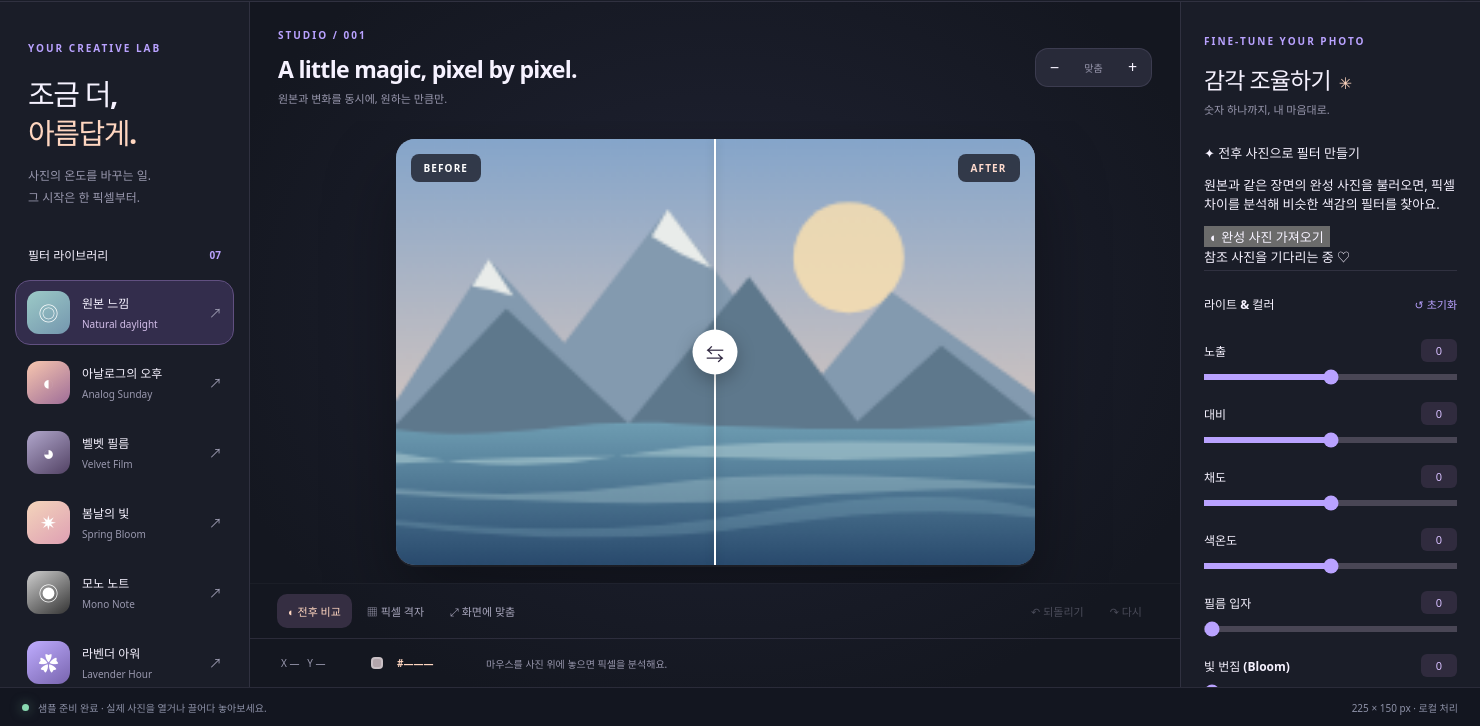
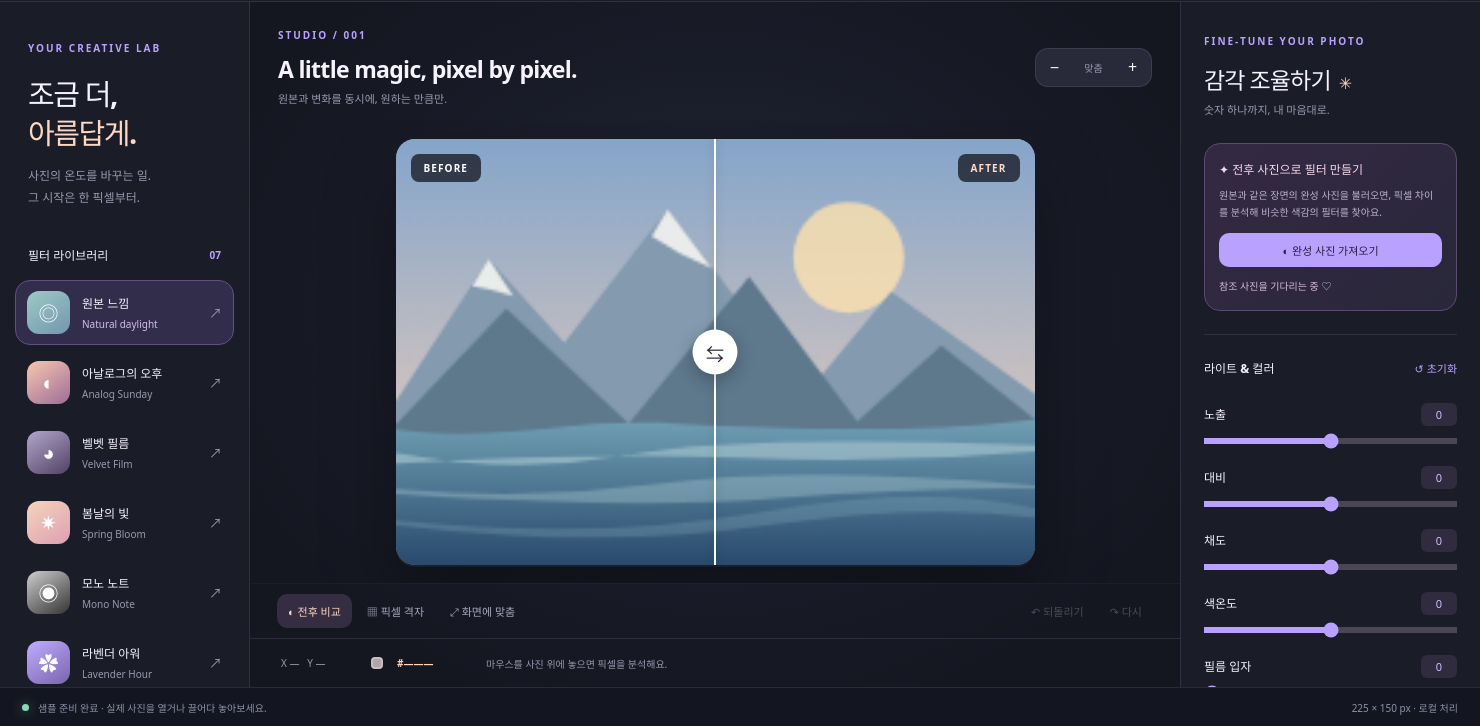
Before and after one commit to hslcrb/pixel-rounded-app, an Electron app: page src/renderer/index.html in a window 1480 px wide. Shown: the part 74-800 px from the top of the page. Drawn offline with Linux system fonts and the light colour scheme.

Commit message:
style: 참조 사진 기반 필터 생성 카드 추가

```diff
--- a/src/renderer/style.css
+++ b/src/renderer/style.css
@@ -126,6 +126,17 @@ button:focus-visible, input:focus-visible, select:focus-visible, .preview-frame:
 .status-led { flex: 0 0 auto; width: 7px; height: 7px; border-radius: 50%; background: #89d9b1; box-shadow: 0 0 12px rgba(137,217,177,.5); }
 .toast { position: fixed; bottom: 65px; left: 50%; transform: translateX(-50%); padding: 12px 22px; border-radius: 12px; color: var(--text); background: #423a58; box-shadow: 0 10px 40px rgba(0,0,0,.4); z-index: 10; font-size: 12px; max-width: min(680px,90vw); }
 .toast[hidden] { display: none; }
+
+.reference-card {
+  padding: 16px 14px; border: 1px solid #5a4a72; border-radius: 16px;
+  background: linear-gradient(135deg,#342943,#29273a);
+  margin: 6px 0 23px;
+}
+.reference-card strong { display: block; font-size: 12px; color: #f8d8ed; }
+.reference-card p { color: #bdb1ce; line-height: 1.68; font-size: 10px; margin: 9px 0 12px; }
+.reference-card button { border-radius: 10px; background: #b9a2ff; color: #281f3c; padding: 9px 11px; font-size: 11px; font-weight: 750; width: 100%; }
+.reference-card button:hover { background: #d3c7ff; }
+.reference-result { margin: 12px 0 0; line-height: 1.5; font-size: 10px; color: #d4bdda; overflow-wrap: anywhere; }
 @media (max-width: 1250px) {
   .app-main { grid-template-columns: 216px minmax(0,1fr) 262px; }
   .sidebar { padding: 19px 10px; }
```
